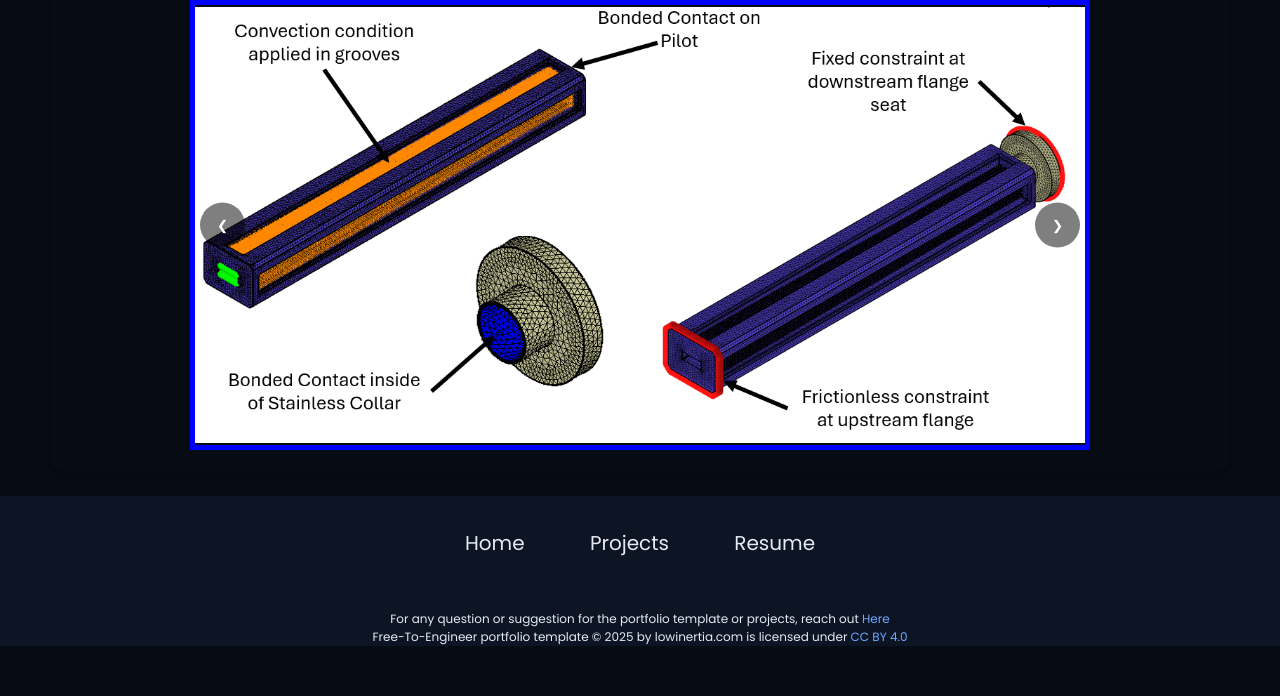
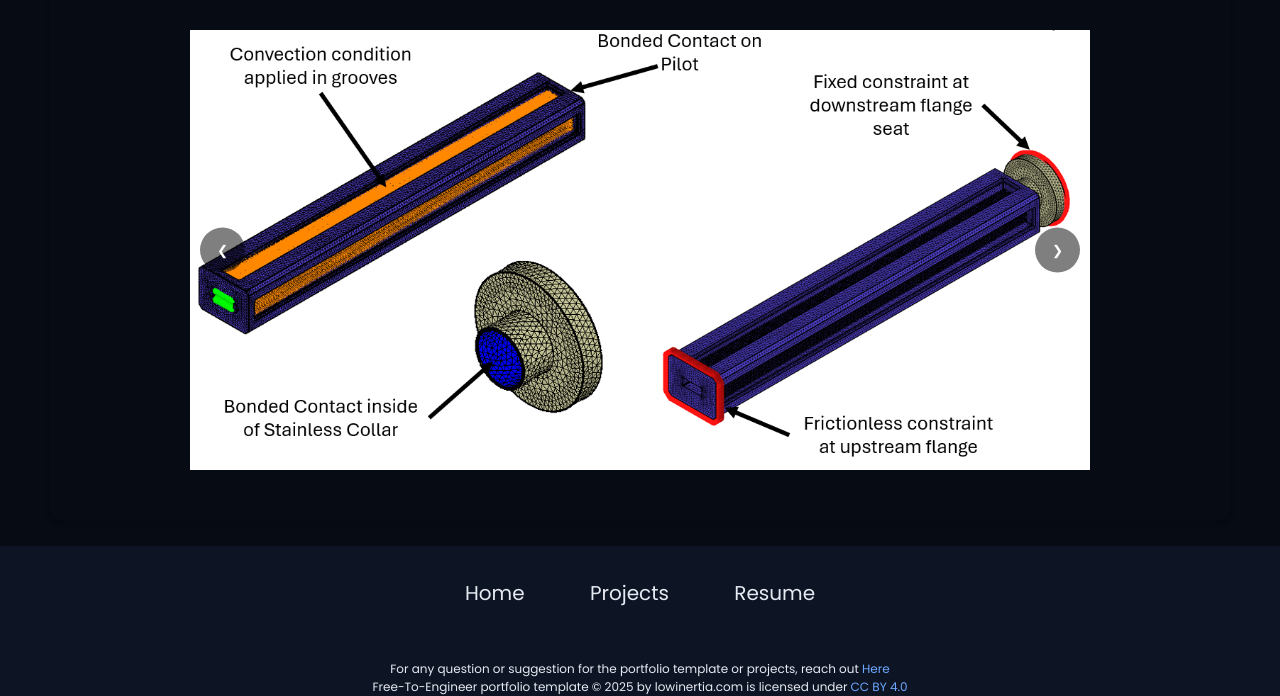
Before and after one commit to rfsantill/rfsantill.github.io, a Jekyll site: the page built from _projects/CHESS S6 Front End/index.md, in a window 1280 px wide. Shown: the part 1389-2085 px from the top of the page. Built offline with Jekyll 4.4.1, drawn with Linux system fonts in a browser that asks for light colours; before the commit the page ends 2035 px from its top, so only the background shows below that.

Commit message:
Update styles.css
Carousel update

```diff
--- a/css/styles.css
+++ b/css/styles.css
@@ -661,12 +661,14 @@ footer p {
 
 .carousel-track {
     position: relative;
-    height: 450px;
-    border: 5px solid blue;
+    height: 500px;
+    overflow: hidden;
 }
 
 .carousel-image {
     position: absolute;
+    inset: 0;
+
     width: 100%;
     height: 100%;
     object-fit: contain;
```
